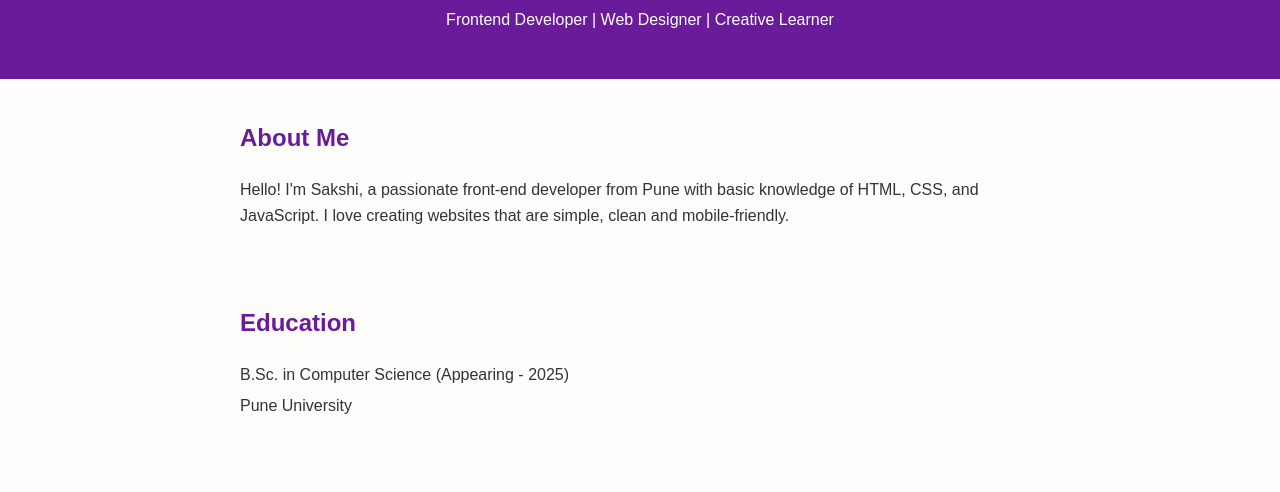
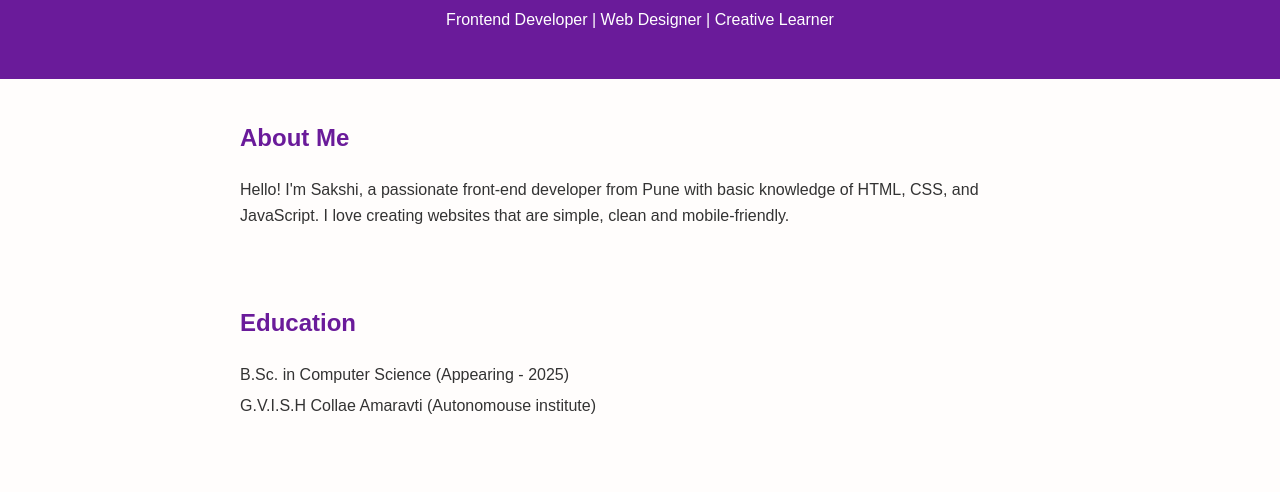
Before and after one commit to uniquesakshi1/sakshi-portfilo, a plain HTML site: page index.html in a window 1280 px wide. Shown: the part 280-772 px from the top of the page. Drawn offline with Linux system fonts and the light colour scheme.

Commit message:
Update index.html

```diff
--- a/index.html
+++ b/index.html
@@ -33,7 +33,7 @@
     <h2>Education</h2>
     <ul>
       <li>B.Sc. in Computer Science (Appearing - 2025)</li>
-      <li>Pune University</li>
+      <li>G.V.I.S.H Collae Amaravti (Autonomouse institute)</li>
     </ul>
   </section>
 
```
